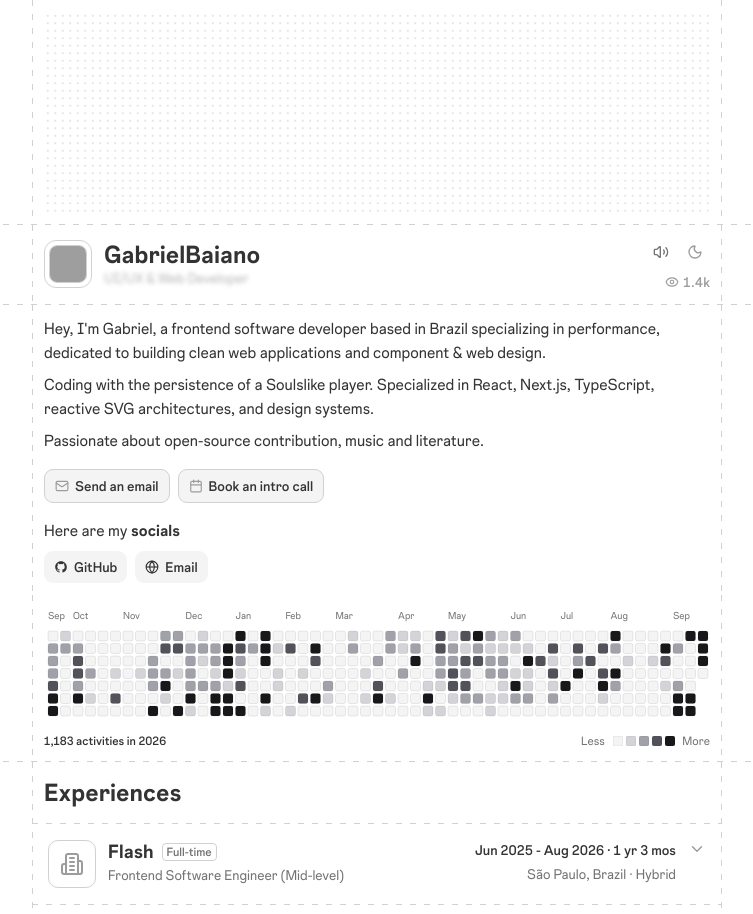
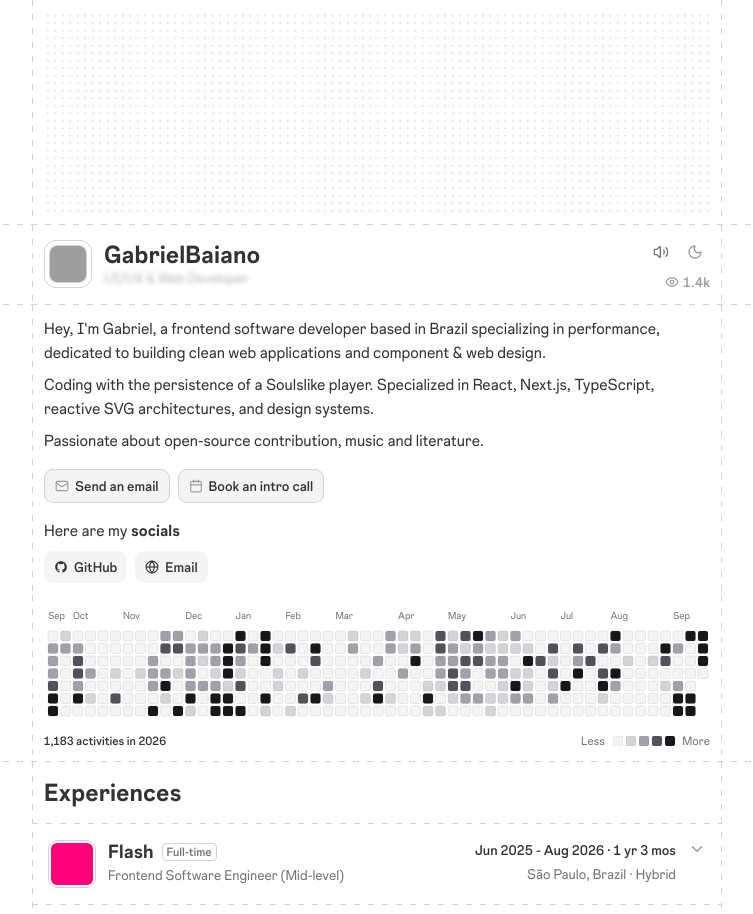
Before and after one commit to GabrielBaiano/gridline-portfolio-template, a Next.js app: page / in a window 1280 px wide. Shown: the top 914 px of the page, without its empty margins (263-1016 px from the left). Built offline with nearby package versions, Linux system fonts and the light colour scheme; grey boxes are pictures that could not be loaded.

Commit message:
feat: replace generic building icons with solid brand color squares for Flash, Compass UOL and Techsolution

```diff
--- a/src/components/ExperienceSection.tsx
+++ b/src/components/ExperienceSection.tsx
@@ -28,6 +28,15 @@ export function ExperienceSection() {
           loading="lazy"
           src={exp.logo}
           width="56"
+        />
+      );
+    }
+    if (exp.color) {
+      return (
+        <div
+          className="w-full h-full rounded-[6px] transition-transform duration-300 group-hover:scale-105"
+          style={{ backgroundColor: exp.color }}
+          title={exp.company}
         />
       );
     }
--- a/src/data/portfolio.ts
+++ b/src/data/portfolio.ts
@@ -11,6 +11,7 @@ export interface Experience {
   period: string;
   location: string;
   logo?: string;
+  color?: string;
   bullets: string[];
   skills: string[];
 }
@@ -126,6 +127,7 @@ export const portfolioData: PortfolioConfig = {
       type: "Full-time",
       period: "Jun 2025 - Aug 2026 · 1 yr 3 mos",
       location: "São Paulo, Brazil · Hybrid",
+      color: "#FF007A", // Rosa choque Flash
       bullets: [
         "Designed and implemented scalable frontend architecture using React.js, Next.js, and TypeScript with Micro Frontends",
         "Improved Core Web Vitals and reduced page load time by 40% using lazy loading, code splitting, and bundle optimization",
@@ -142,6 +144,7 @@ export const portfolioData: PortfolioConfig = {
       type: "Internship",
       period: "Oct 2024 - Apr 2025 · 7 mos",
       location: "São Paulo, Brazil · Remote",
+      color: "#FF6A00", // Laranja Compass
       bullets: [
         "Developed cross-platform mobile applications using React Native and TypeScript",
         "Implemented navigation, async data handling, and API integration",
@@ -156,6 +159,7 @@ export const portfolioData: PortfolioConfig = {
       type: "Full-time",
       period: "May 2023 - Nov 2024 · 1 yr 7 mos",
       location: "Curitiba, Paraná, Brazil · Remote",
+      color: "#0066FF", // Azul Techsolution
       bullets: [
         "Built responsive, accessible web applications using React.js, Next.js, and TypeScript",
         "Developed Backend-for-Frontend (BFF) layers with Node.js and Prisma ORM to optimize client data pipelines",
```
